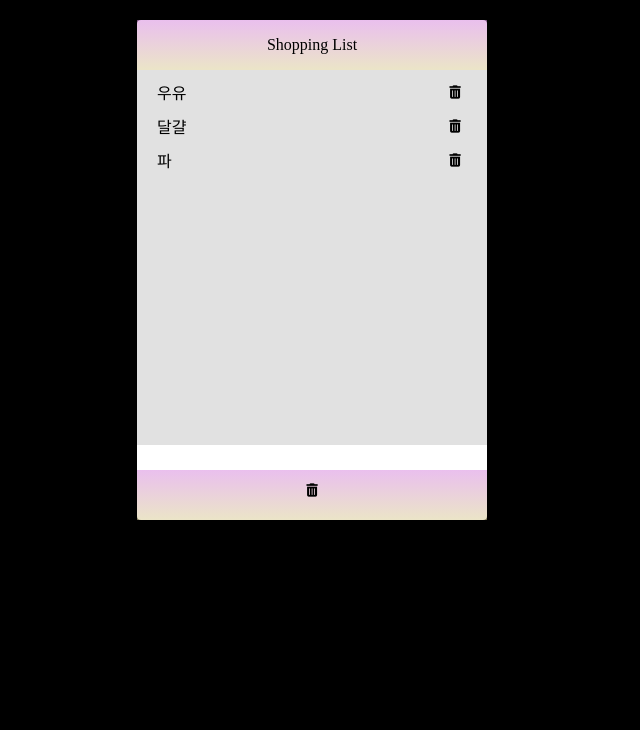
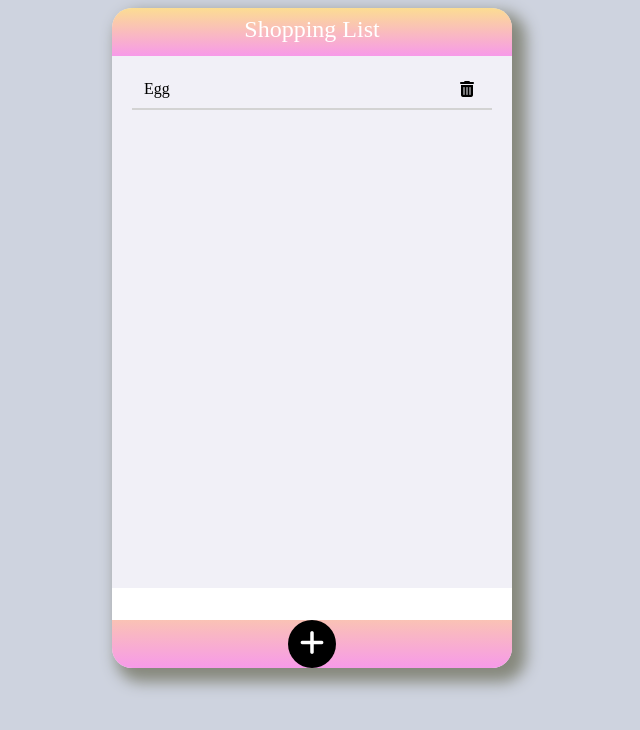
Before and after one commit to jimeekang/Shopping_list, a plain HTML site: page index.html in a window 1280 px wide. Shown: the whole page, without its empty margins (328-968 px from the left). Drawn offline with Linux system fonts and the light colour scheme.

Commit message:
HTML & CSS : final

```diff
--- a/index.html
+++ b/index.html
@@ -13,34 +13,27 @@
     ></script>
   </head>
   <body>
-    <form id="shopping__list">
-      <div class="title">Shopping List</div>
-      <ul>
-        <li>
-          우유
-          <button class="deletBtn">
-            <i class="fas fa-trash-alt"></i>
-          </button>
-        </li>
-        <li>
-          달걀
-          <button class="deletBtn">
-            <i class="fas fa-trash-alt"></i>
-          </button>
-        </li>
-        <li>
-          파
-          <button class="deletBtn">
-            <i class="fas fa-trash-alt"></i>
-          </button>
+    <section class="list">
+      <header class="title">Shopping List</header>
+
+      <ul class="items">
+        <li class="item__row">
+          <div class="item">
+            <span class="item__name">Egg</span>
+            <button class="deletBtn">
+              <i class="fas fa-trash-alt"></i>
+            </button>
+          </div>
+          <div class="item__devider"></div>
         </li>
       </ul>
-      <input type="text" />
-      <div class="buttom">
+
+      <footer class="footer">
+        <input class="footer__input" type="text" />
         <button class="plusBtn">
-          <i class="fas fa-trash-alt"></i>
+          <i class="fas fa-plus"></i>
         </button>
-      </div>
-    </form>
+      </footer>
+    </section>
   </body>
 </html>
--- a/style.css
+++ b/style.css
@@ -1,80 +1,104 @@
-body {
-  margin: 0;
-  background: rgb(0, 0, 0) no-repeat;
-  height: 100vh;
+* {
   box-sizing: border-box;
-  overflow: hidden;
 }
 
-li {
+ul {
+  padding: 0;
   list-style: none;
 }
 
+body {
+  background-color: #ced3df;
+  text-align: center;
+}
+
 button {
+  outline: none;
   background: transparent;
   border: none;
-}
-
-form {
-  background: rgba(225, 225, 225);
-  text-align: center;
-  margin: 20px auto;
-  width: 350px;
-  height: 500px;
-  display: flex;
-  flex-direction: column;
-  align-items: center;
-  justify-content: space-between;
-  border-radius: 4px;
-}
-
-.title {
-  background: linear-gradient(
-    rgba(242, 158, 250, 0.5),
-    rgba(245, 232, 174, 0.5)
-  );
-  width: 100%;
-  height: 10%;
-  text-align: center;
-  line-height: 50px;
-}
-
-ul {
-  padding-left: 0;
-  margin: 0;
-  width: 100%;
-  height: 75%;
-}
-
-li {
-  display: flex;
-  align-items: center;
-  justify-content: space-between;
-  margin: 10px 20px;
-}
-
-.fas {
   cursor: pointer;
 }
 
-input {
+.list {
+  width: 400px;
+  margin: auto;
+  background-color: #f1f0f7;
+  border-radius: 20px;
+  -webkit-box-shadow: 9px 9px 15px 5px #86887c;
+  box-shadow: 9px 9px 15px 5px #86887c;
+}
+
+header {
+  height: 48px;
+  padding: 8px;
+  font-size: 24px;
+  background: linear-gradient(
+    0deg,
+    rgba(247, 154, 233, 1) 0%,
+    rgba(254, 217, 125, 0.8244339972317052) 100%
+  );
+  border-radius: 20px 20px 0 0;
+  color: white;
+}
+
+.items {
+  height: 500px;
+  overflow-y: auto;
+}
+
+.item {
+  display: flex;
+  justify-content: space-between;
+  padding: 8px 32px;
+}
+
+.deletBtn {
+  font-size: 16px;
+  transition: all 200ms ease-in;
+}
+
+.deletBtn:hover {
+  color: red;
+  transform: scale(1.2);
+}
+
+/* 구분선 */
+.item__devider {
+  width: 90%;
+  height: 2px;
+  background: lightgray;
+  margin: auto;
+}
+
+.footer {
+  background: linear-gradient(
+    0deg,
+    rgba(247, 154, 233, 1) 0%,
+    rgba(254, 217, 125, 0.8244339972317052) 100%
+  );
+  border-radius: 0 0 20px 20px;
+  color: white;
+}
+
+.footer__input {
   width: 100%;
-  height: 5%;
-  padding: 0;
-  border: 0;
-}
-.buttom {
-  display: block;
-  width: 100%;
-  height: 10%;
-  padding: 0;
-  background: linear-gradient(
-    rgba(242, 158, 250, 0.5),
-    rgba(245, 232, 174, 0.5)
-  );
+  height: 32px;
+  border: none;
+  outline: none;
+  font-size: 24px;
+  padding: 0 16px;
 }
 
 .plusBtn {
-  width: 40px;
-  height: 40px;
+  width: 48px;
+  height: 48px;
+  font-size: 28px;
+  background: black;
+  border-radius: 50%;
+  color: white;
+  transition: all 200ms ease-in;
 }
+
+.plusBtn:hover {
+  transform: scale(1.2);
+}
```
